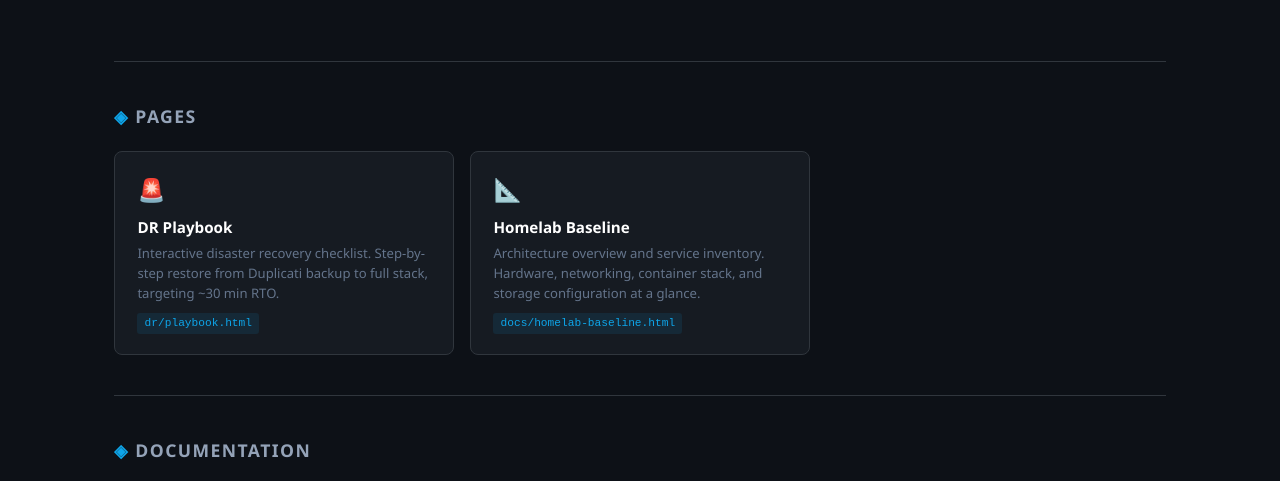
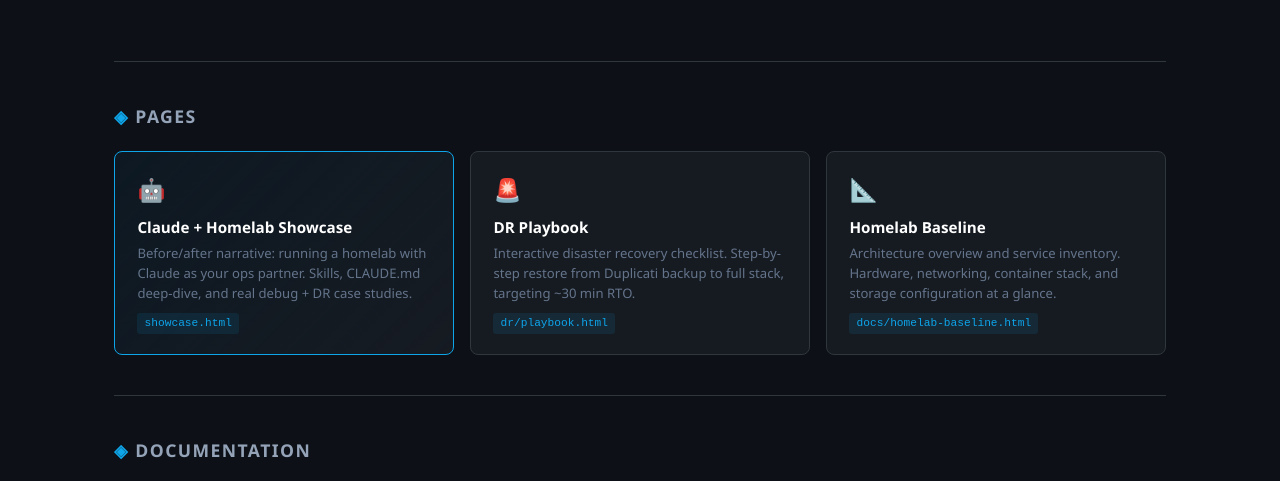
Before and after one commit to bklyngaucho/homelab-public, a plain HTML site: page index.html in a window 1280 px wide. Shown: the part 315-796 px from the top of the page. Drawn offline with Linux system fonts and the light colour scheme; a script that the page names is missing.

Commit message:
Add showcase.html card to landing page

```diff
--- a/index.html
+++ b/index.html
@@ -151,6 +151,10 @@
     padding: 0.1rem 0.45rem;
     border-radius: 3px;
   }
+  .card-featured {
+    border-color: var(--teal);
+    background: linear-gradient(135deg, #0c4a6e22, var(--surface));
+  }
 
   /* ── Link list ── */
   .link-list {
@@ -264,6 +268,13 @@
   <section>
     <h2><span>◈</span>Pages</h2>
     <div class="card-grid">
+
+      <a class="card card-featured" href="showcase.html">
+        <span class="card-icon">🤖</span>
+        <div class="card-title">Claude + Homelab Showcase</div>
+        <div class="card-desc">Before/after narrative: running a homelab with Claude as your ops partner. Skills, CLAUDE.md deep-dive, and real debug + DR case studies.</div>
+        <span class="card-tag">showcase.html</span>
+      </a>
 
       <a class="card" href="dr/playbook.html">
         <span class="card-icon">🚨</span>
```
